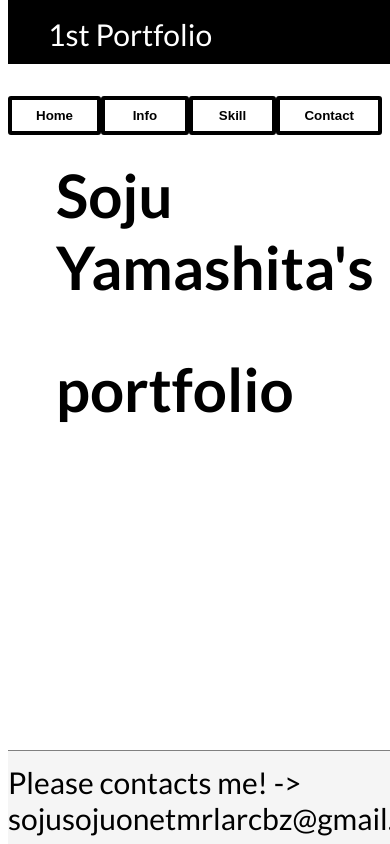
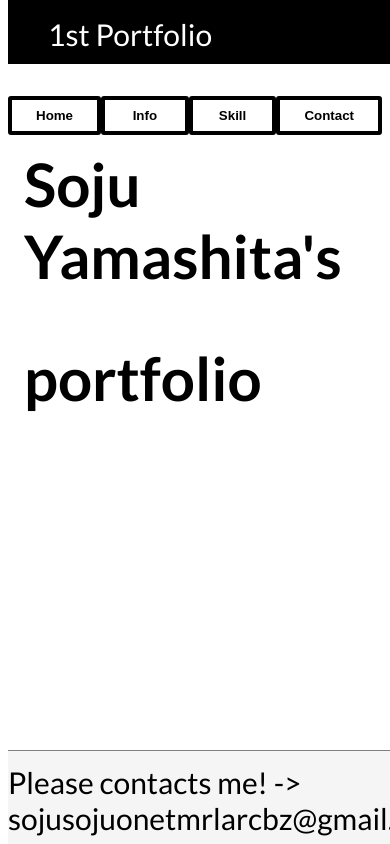
Before and after one commit to yamatcha/1stportfolio, a Vue app: page / in a window 390 px wide. Built offline with nearby package versions, Linux system fonts and the light colour scheme; a web font is replaced by a local one.

Commit message:
First modify for smartphone

```diff
--- a/src/App.vue
+++ b/src/App.vue
@@ -100,4 +100,18 @@ h1{
      font-size: 30px;
      margin-top: 2.5rem;
  }
+
+
+ /*resopnsive design */
+ @media screen and (max-width:639px) {
+/*スマホ用のcssを記述*/
+#main-content{
+  margin-left: 1rem;
+  margin-top: 0.8rem
+}
+.contents-wrapper{
+  font-size: 15px;
+  margin-top:1.0rem;
+}
+}
 </style>
```
